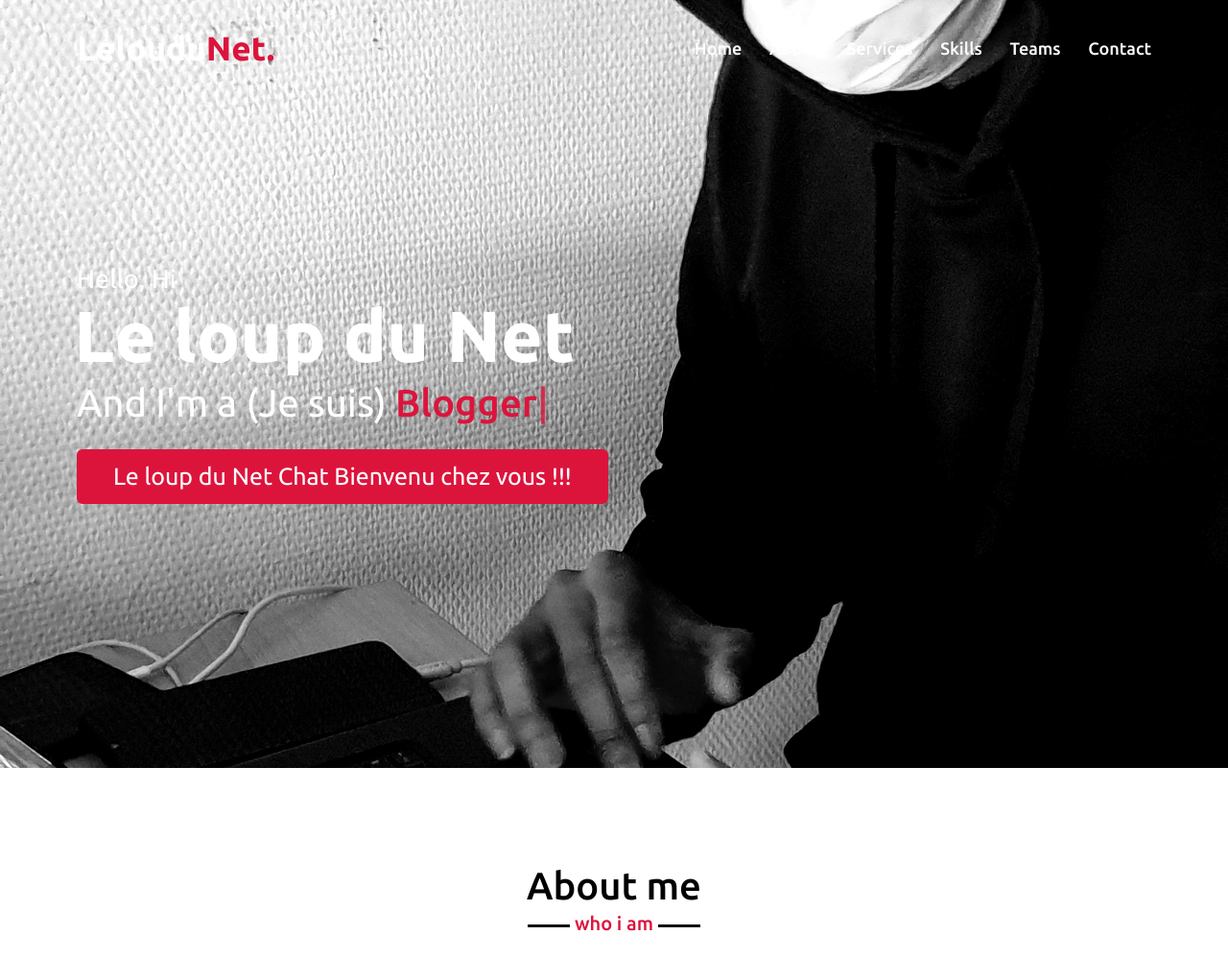
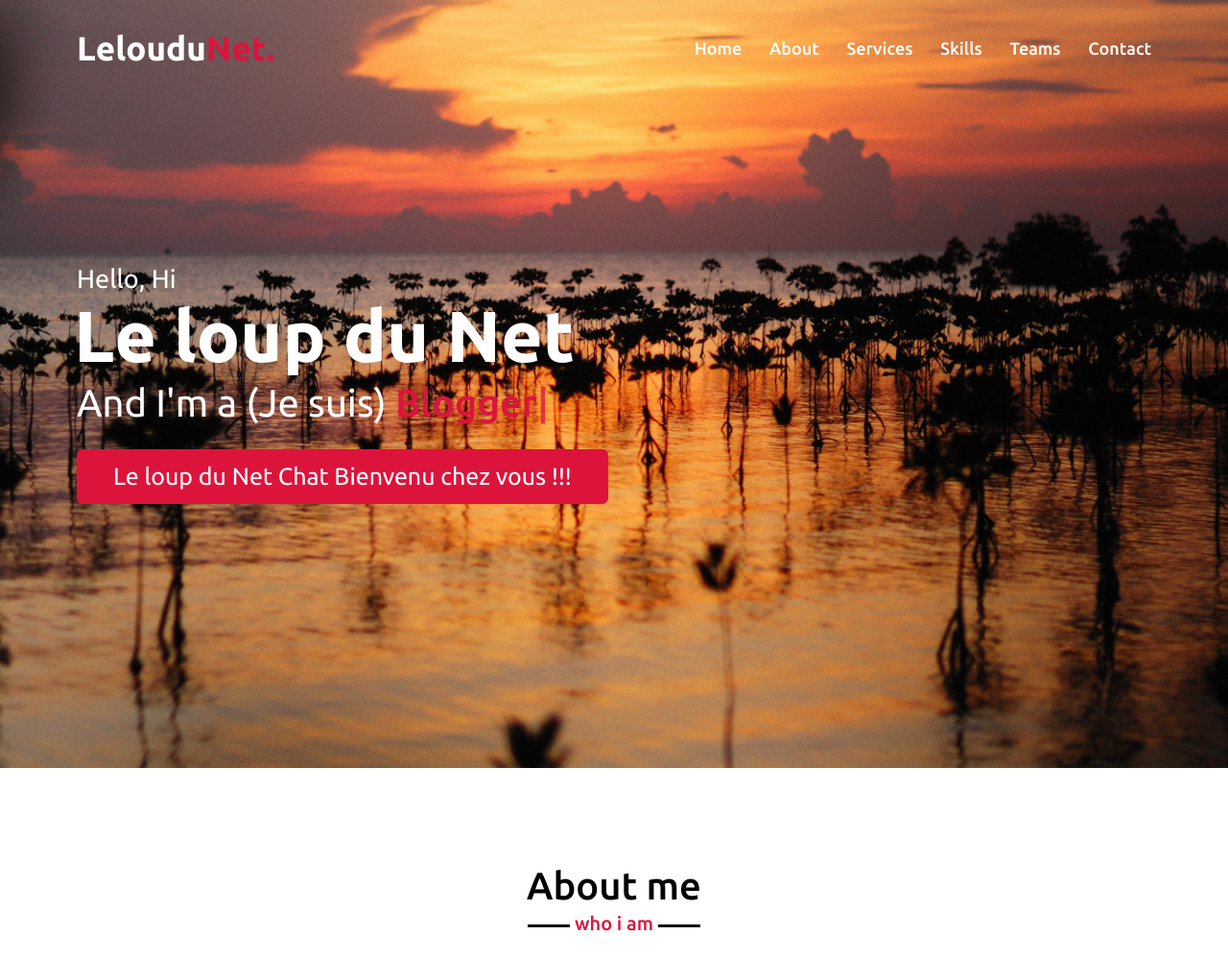
Before and after one commit to elhadjfode/elhadjfodediawaradev.github.io, a PHP site: page / in a window 1280 px wide. Shown: the top 999 px of the page at 96% size. Run offline with PHP 8.4, Linux system fonts and the light colour scheme.

Commit message:
mise en ligne site

```diff
--- a/style.css
+++ b/style.css
@@ -165,8 +165,7 @@
 
 .home{
     display: flex;
-    background: url("images/banner1.jpg") no-repeat center;
-    background-position: center;
+    background: url("images/alexey.jpg") no-repeat center;
     height: 100vh;
     color: #fff;
     min-height: 500px;
```
